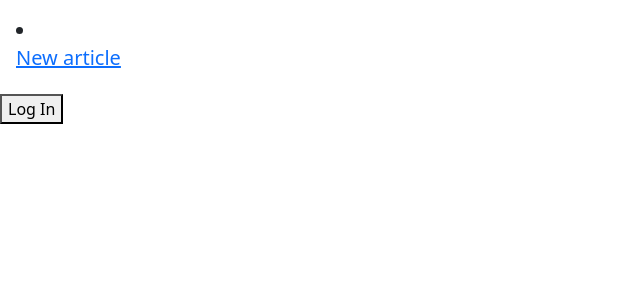
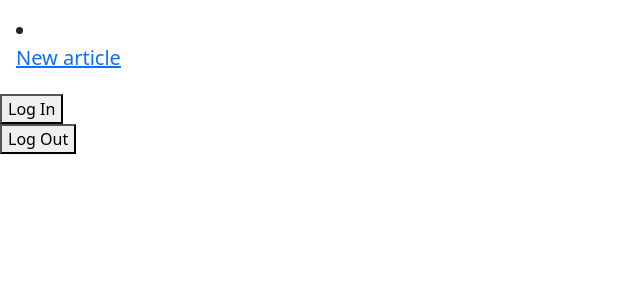
Before and after one commit to Know-Hows/S3-Front-End, a React (Create React App) app: page / in a window 1280 px wide. Shown: the top 300 px of the page, without its empty margins (0-640 px from the left). Built offline with nearby package versions, Linux system fonts and the light colour scheme.

Commit message:
implemented components on the home page

```diff
--- a/src/components/ProfileComponent.js
+++ b/src/components/ProfileComponent.js
@@ -9,7 +9,7 @@ const Profile = () => {
   }
 
   return (
-    console.log(isAuthenticated),
+    console.log(user),
     isAuthenticated && (
       <div>
         <img src={user.picture} alt={user.name} />
--- a/src/pages/HomePage.js
+++ b/src/pages/HomePage.js
@@ -1,6 +1,7 @@
 import React from "react";
 import { Link } from "react-router-dom";
 import LoginButton from "../components/LoginButtonComponent";
+import LogoutButton from "../components/LogoutButtonComponent";
 import Profile from "../components/ProfileComponent";
 
 import "bootstrap/dist/css/bootstrap.min.css";
@@ -18,6 +19,9 @@ const HomePage = () => {
                 <LoginButton/>
             </div>
             <div>
+                <LogoutButton/>
+            </div>
+            <div>
                 <Profile/>
             </div>
         </>
```
